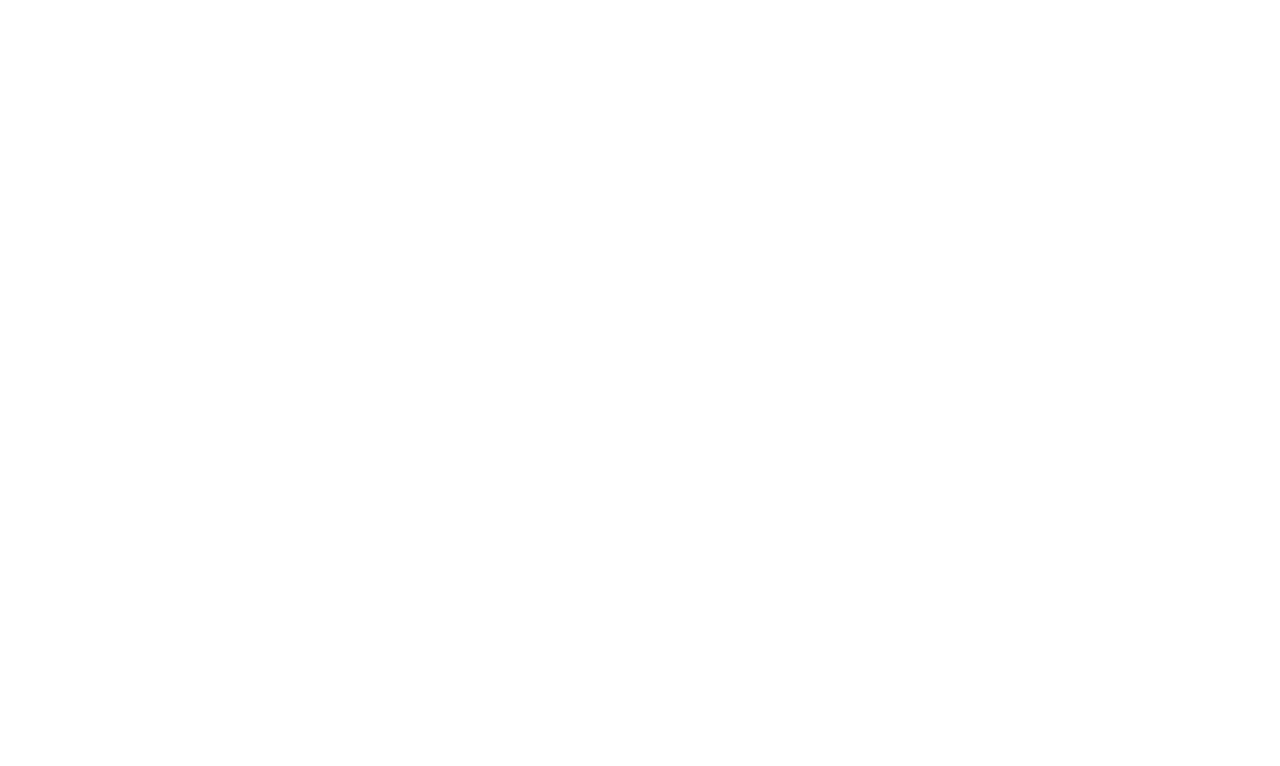
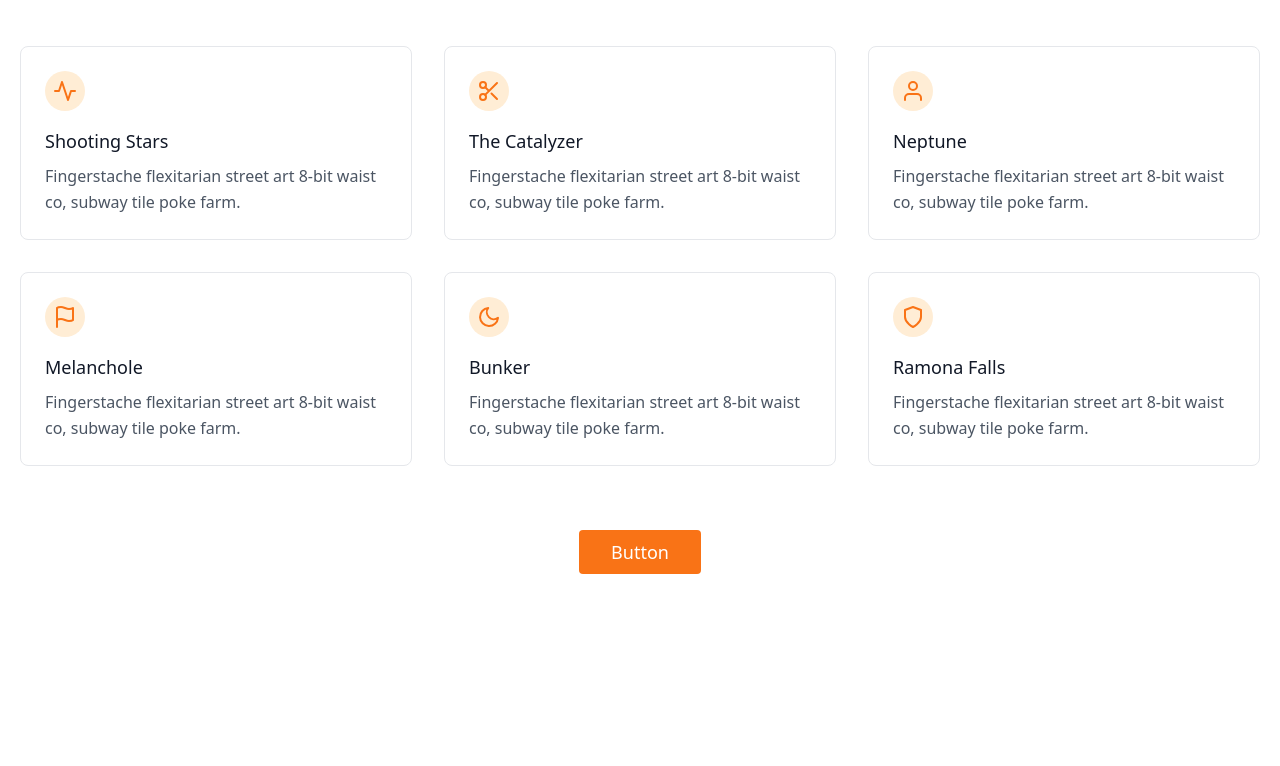
Before and after one commit to dipesh227/dipeshjoshistore, a Next.js app: page / in a window 1280 px wide. Shown: the part 360-1126 px from the top of the page. Before the commit the page ends 800 px from the top, so only its background shows below. Built offline with nearby package versions, Linux system fonts and the light colour scheme.

Commit message:
categury

```diff
--- a/pages/_app.js
+++ b/pages/_app.js
@@ -2,6 +2,7 @@
 import Head from 'next/head'
 import Header from '../components/Header'
 import Navbar from '../components/Navbar'
+import Footer from '../components/Footer'
 
 
 function MyApp({ Component, pageProps }) {
@@ -15,6 +16,7 @@
       <Header />
       <Navbar />
       < Component {...pageProps} />
+      <Footer />
     </>
   )
 }
--- a/pages/index.js
+++ b/pages/index.js
@@ -1,9 +1,9 @@
-// import { AiFillHome } from 'react-icons/ai';
+import Categry from '../components/Categry'
 export default function Home() {
   return (
     <div >
 
-
+      <Categry />
     </div>
   )
 }
```
